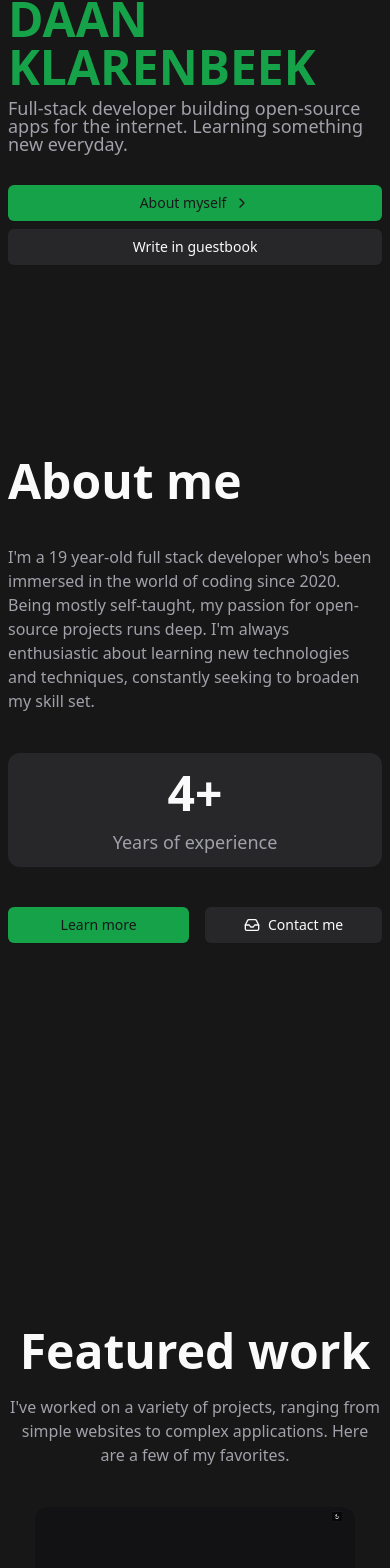
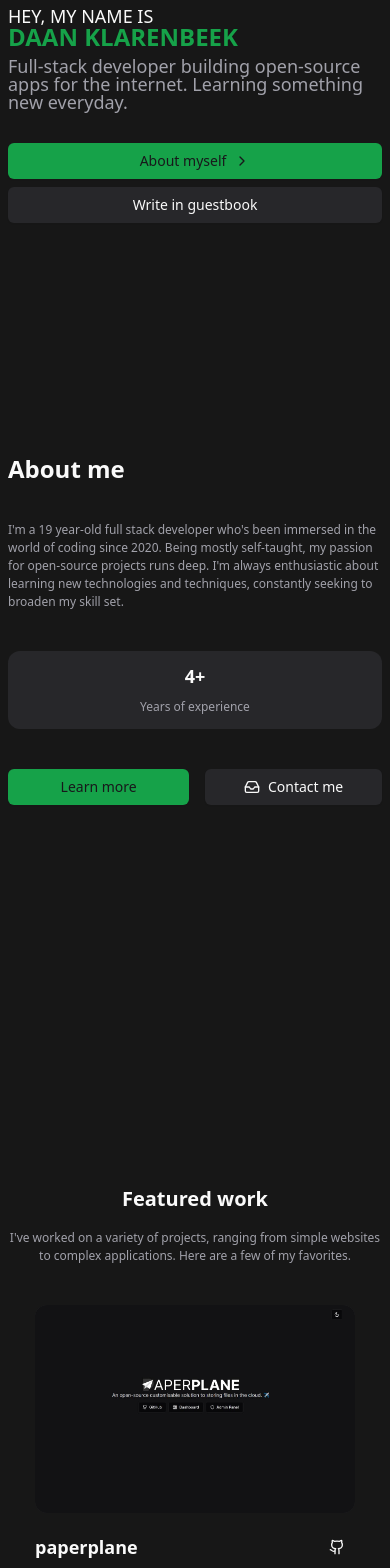
Before and after one commit to ijsKoud/klrnbk.nl, a Next.js app: page / in a window 390 px wide. Shown: the part 419-1987 px from the top of the page. Built offline with nearby package versions, Linux system fonts and the light colour scheme.

Commit message:
refactor: text size adjustments for mobile

```diff
--- a/src/components/home/about-me.tsx
+++ b/src/components/home/about-me.tsx
@@ -10,10 +10,10 @@ export const AboutMe: FC = () => {
 	return (
 		<div className="flex justify-between max-md:flex-col">
 			<div className="max-w-lg flex flex-col gap-y-10 max-md:max-w-full">
-				<h2 id="about-me" className="text-5xl leading-none font-bold">
+				<h2 id="about-me" className="text-5xl leading-none font-bold max-md:text-2xl">
 					About me
 				</h2>
-				<p className="text-base leading-normal font-normal text-muted-foreground">
+				<p className="text-base leading-normal font-normal text-muted-foreground max-md:text-xs">
 					I&apos;m a {getAge(BIRTHDAY)} year-old full stack developer who&apos;s been immersed in the world of coding since 2020. Being
 					mostly self-taught, my passion for open-source projects runs deep. I&apos;m always enthusiastic about learning new technologies
 					and techniques, constantly seeking to broaden my skill set.
--- a/src/components/home/contact.tsx
+++ b/src/components/home/contact.tsx
@@ -8,7 +8,7 @@ export const Contact: FC = () => {
 				<h2 id="contact" className="text-5xl leading-none font-bold max-md:text-lg">
 					Like what I am doing?
 				</h2>
-				<p className="text-lg leading-normal font-normal text-muted-foreground max-w-md max-md:text-sm">
+				<p className="text-lg leading-normal font-normal text-muted-foreground max-w-md max-md:text-sm max-md:text-center">
 					Send me a message with your contact details below and I will respond to them as soon as I possibly can!
 				</p>
 			</div>
--- a/src/components/home/featured-work.tsx
+++ b/src/components/home/featured-work.tsx
@@ -9,8 +9,8 @@ export const FeaturedWork: FC = () => {
 	return (
 		<div className="flex flex-col items-center gap-y-10">
 			<div className="flex flex-col items-center gap-y-5">
-				<h2 className="text-5xl leading-none font-bold">Featured work</h2>
-				<span className="text-base leading-normal font-normal text-center text-muted-foreground">
+				<h2 className="text-5xl leading-none font-bold max-md:text-xl">Featured work</h2>
+				<span className="text-base leading-normal font-normal text-center text-muted-foreground max-md:text-xs">
 					I&apos;ve worked on a variety of projects, ranging from simple websites to complex applications. Here are a few of my favorites.
 				</span>
 			</div>
--- a/src/components/home/hero.tsx
+++ b/src/components/home/hero.tsx
@@ -10,8 +10,8 @@ export const HomeHero: FC = () => {
 			<div className="flex flex-col gap-y-8 max-md:w-full">
 				<div className="flex flex-col gap-y-2">
 					<h1 className="flex flex-col">
-						<span className="text-3xl leading-none font-medium">HEY, MY NAME IS</span>
-						<span className="text-5xl leading-none font-bold text-primary">DAAN KLARENBEEK</span>
+						<span className="text-3xl leading-none font-medium max-md:text-lg">HEY, MY NAME IS</span>
+						<span className="text-5xl leading-none font-bold text-primary max-md:text-2xl">DAAN KLARENBEEK</span>
 					</h1>
 					<p className="max-w-lg text-lg leading-none font-normal text-muted-foreground">
 						Full-stack developer building open-source apps for the internet. Learning something new everyday.
--- a/src/components/home/ui/experience-card/index.tsx
+++ b/src/components/home/ui/experience-card/index.tsx
@@ -4,8 +4,8 @@ import { FC } from "react";
 export const ExperienceCard: FC<ExperienceCardProps> = ({ years, className }) => {
 	return (
 		<div className={cn("w-80 bg-secondary rounded-xl flex flex-col justify-center items-center gap-y-4 py-4", className)}>
-			<span className="text-5xl leading-none font-bold">{years}+</span>
-			<span className="text-lg leading-none font-medium text-muted-foreground">Years of experience</span>
+			<span className="text-5xl leading-none font-bold max-md:text-lg">{years}+</span>
+			<span className="text-lg leading-none font-medium text-muted-foreground max-md:text-xs">Years of experience</span>
 		</div>
 	);
 };
--- a/src/components/home/ui/project-card/index.tsx
+++ b/src/components/home/ui/project-card/index.tsx
@@ -17,7 +17,7 @@ export const ProjectCard: FC<ProjectCardProps> = ({ title, description, image, l
 
 			<div className="flex flex-col gap-y-1">
 				<div className="flex justify-between items-center">
-					<h3 className="text-xl leading-none font-bold">{title}</h3>
+					<h3 className="text-xl leading-none font-bold max-md:text-lg">{title}</h3>
 					<div className="flex items-center gap-x-0.5">
 						{links.map((link, idx) => (
 							<Button key={idx} variant="ghost" size="icon" asChild>
@@ -30,7 +30,7 @@ export const ProjectCard: FC<ProjectCardProps> = ({ title, description, image, l
 					</div>
 				</div>
 
-				<p className="text-small leading-normal font-normal text-muted-foreground">{description}</p>
+				<p className="text-small leading-normal font-normal text-muted-foreground max-md:text-xs">{description}</p>
 			</div>
 		</div>
 	);
```
